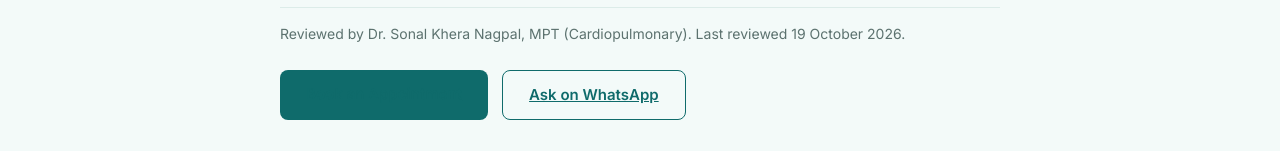
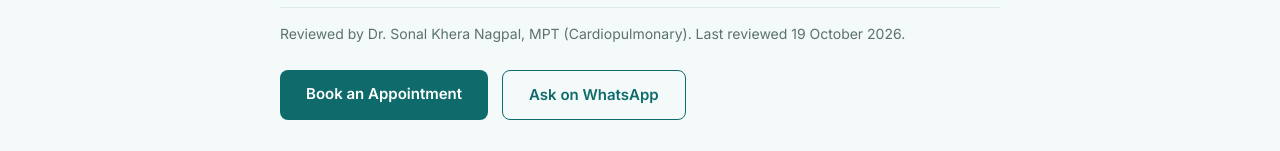
Before and after one commit to himanshunagpal87/shivwik-care, a plain HTML site: page articles/kinesio-taping-what-it-can-and-cannot-do/index.html in a window 1280 px wide. Shown: the part 1980-2131 px from the top of the page. Drawn offline with Linux system fonts and the light colour scheme; no server answers.

Commit message:
Fix invisible button text inside article pages
.article-body a (teal, underlined) outranked .btn-primary, so "Book an
Appointment" under every article was teal text on a teal button.

Co-Authored-By: Claude Fable 5.2 <noreply@anthropic.com>

```diff
--- a/css/site.css
+++ b/css/site.css
@@ -299,7 +299,7 @@ a.article-card { color: var(--text); text-decoration: none; }
 .legal-body a { color: var(--primary); text-decoration: underline; }
 .form-consent { font-size: 12.5px; color: var(--text-soft); margin: 10px 0 0; }
 .form-consent a { color: var(--primary); text-decoration: underline; }
-.article-body a { color: var(--primary); text-decoration: underline; }
+.article-body a:not(.btn) { color: var(--primary); text-decoration: underline; }
 
 /* Footer */
 .site-footer { background: var(--text); padding: 28px 0; }
```
